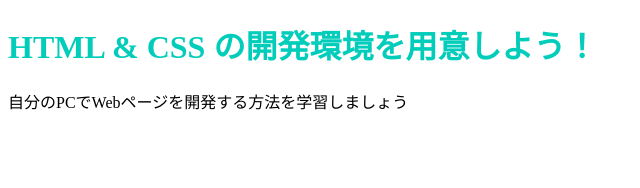
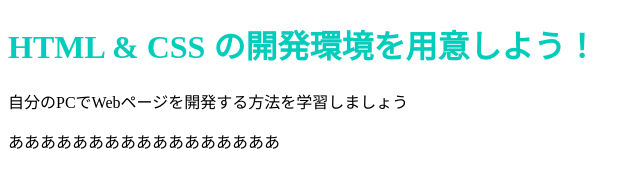
Before and after one commit to sinzeromax/sinzeromax.github.io, a plain HTML site: page index.html in a window 1280 px wide. Shown: the whole page, without its empty margins (0-640 px from the left). Drawn offline with Linux system fonts and the light colour scheme.

Commit message:
Update index.html

```diff
--- a/index.html
+++ b/index.html
@@ -7,6 +7,7 @@
   </head>
   <body>
     <h1 class="title">HTML & CSS の開発環境を用意しよう！</h1>
-<p>自分のPCでWebページを開発する方法を学習しましょう</p>
+  <p>自分のPCでWebページを開発する方法を学習しましょう</p>
+  <p>あああああああああああああああああ</p>
   </body>
 </html>
```
